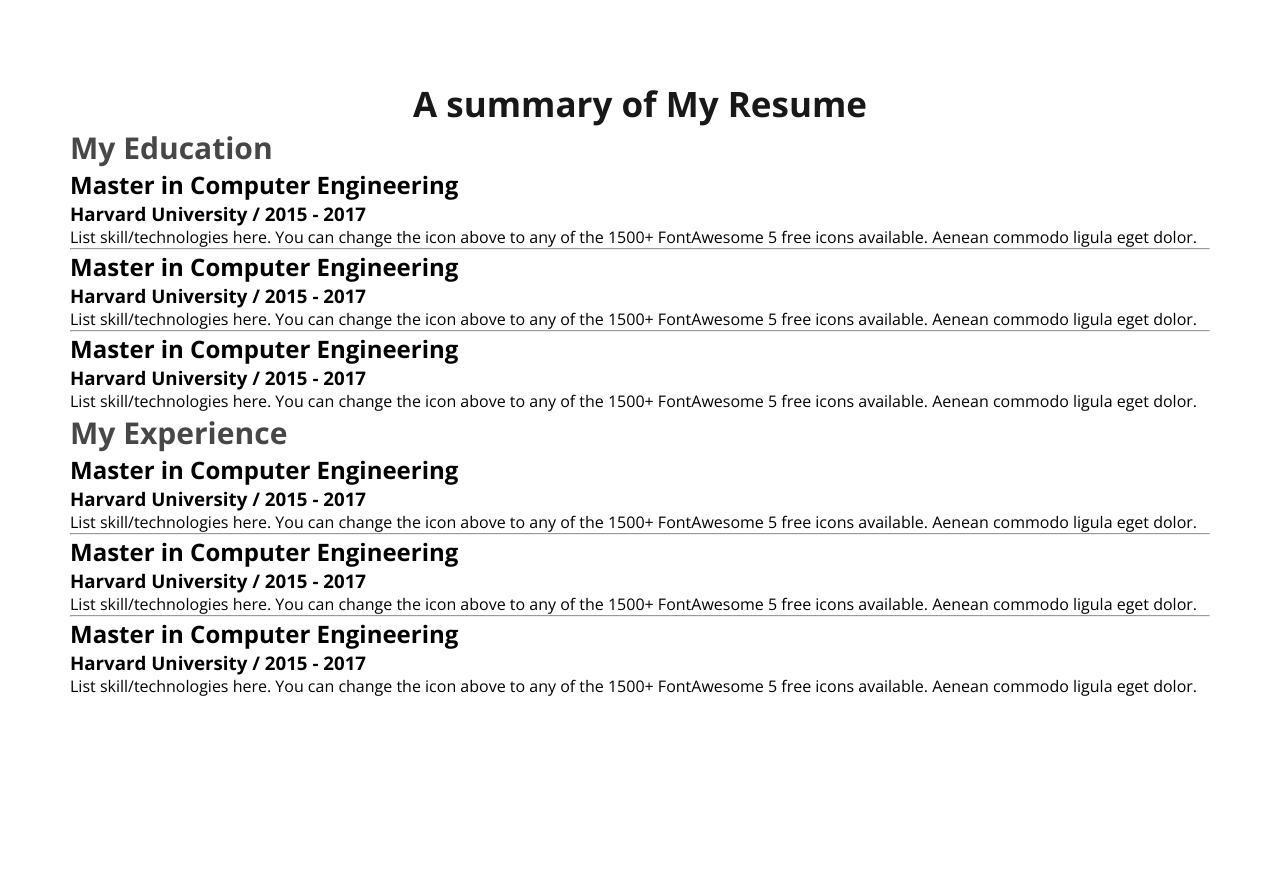
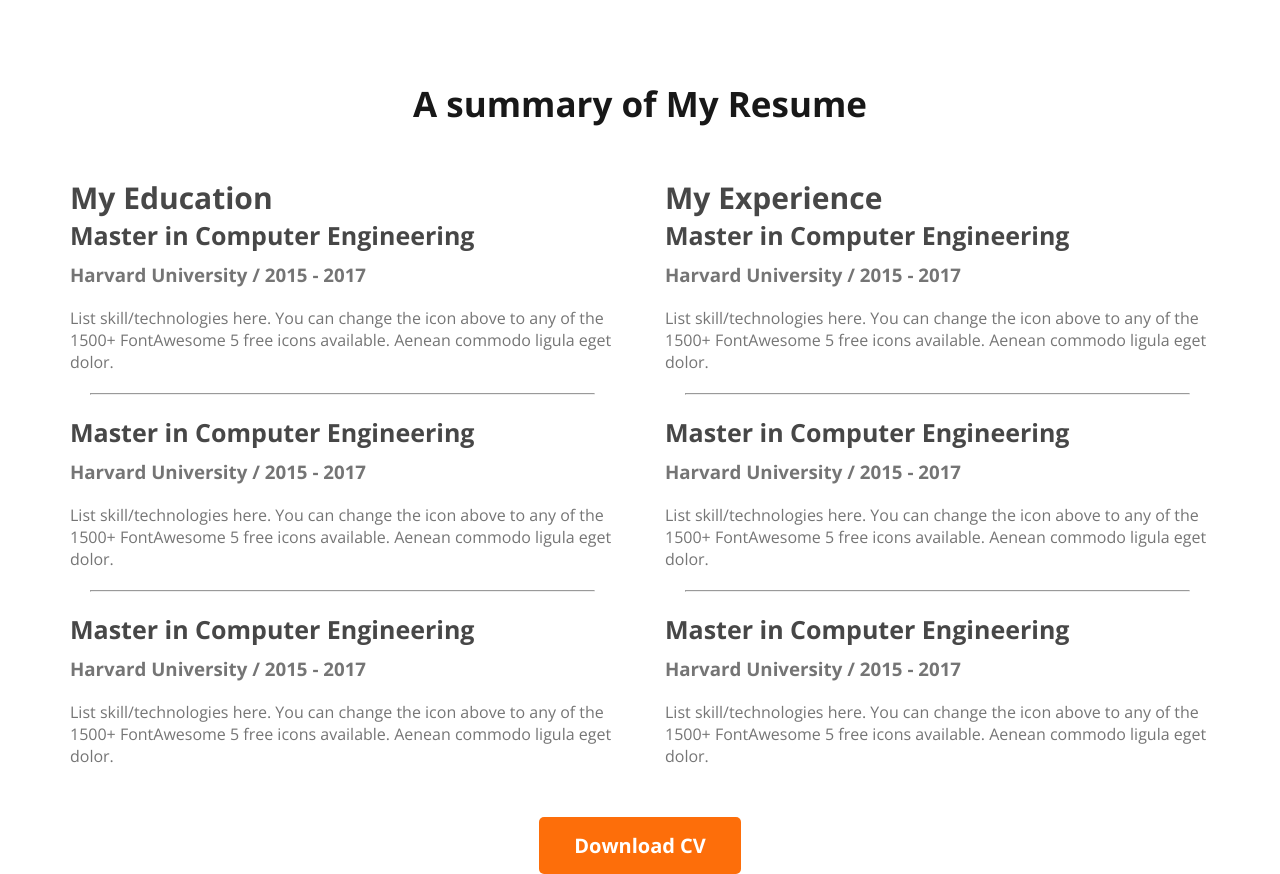
Before and after one commit to arafat356/Webdeveloper-portfolio, a plain HTML site: page index.html in a window 1280 px wide. Shown: the part 1940-2814 px from the top of the page. Before the commit the page ends 2637 px from the top, so only its background shows below. Drawn offline with nearby package versions, Linux system fonts and the light colour scheme.

Commit message:
firished the resume section

```diff
--- a/index.html
+++ b/index.html
@@ -193,6 +193,9 @@
             </div>
           </div>
         </div>
+        <div class="download-cv">
+          <button class="btn-primary">Download CV</button>
+        </div>
       </section>
     </main>
     <footer></footer>
--- a/style.css
+++ b/style.css
@@ -172,3 +172,39 @@ main section {
   font-style: normal;
   font-weight: 700;
 }
+
+.resume-container {
+  display: flex;
+  gap: 50px;
+  margin-top: 50px;
+}
+
+.resume-item-institude {
+  margin-bottom: 20px;
+  margin-top: 0px;
+}
+
+.resume-item-description,
+.resume-item-institude {
+  color: #757575;
+}
+
+.resume-item-title {
+  color: #474747;
+  font-family: Open Sans;
+  font-size: 25px;
+  font-style: normal;
+  /* font-weight: 700; */
+  margin-bottom: 10px;
+}
+
+.resume-container hr {
+  margin: 20px;
+}
+
+/* button  */
+
+.download-cv {
+  text-align: center;
+  margin-top: 50px;
+}
```
